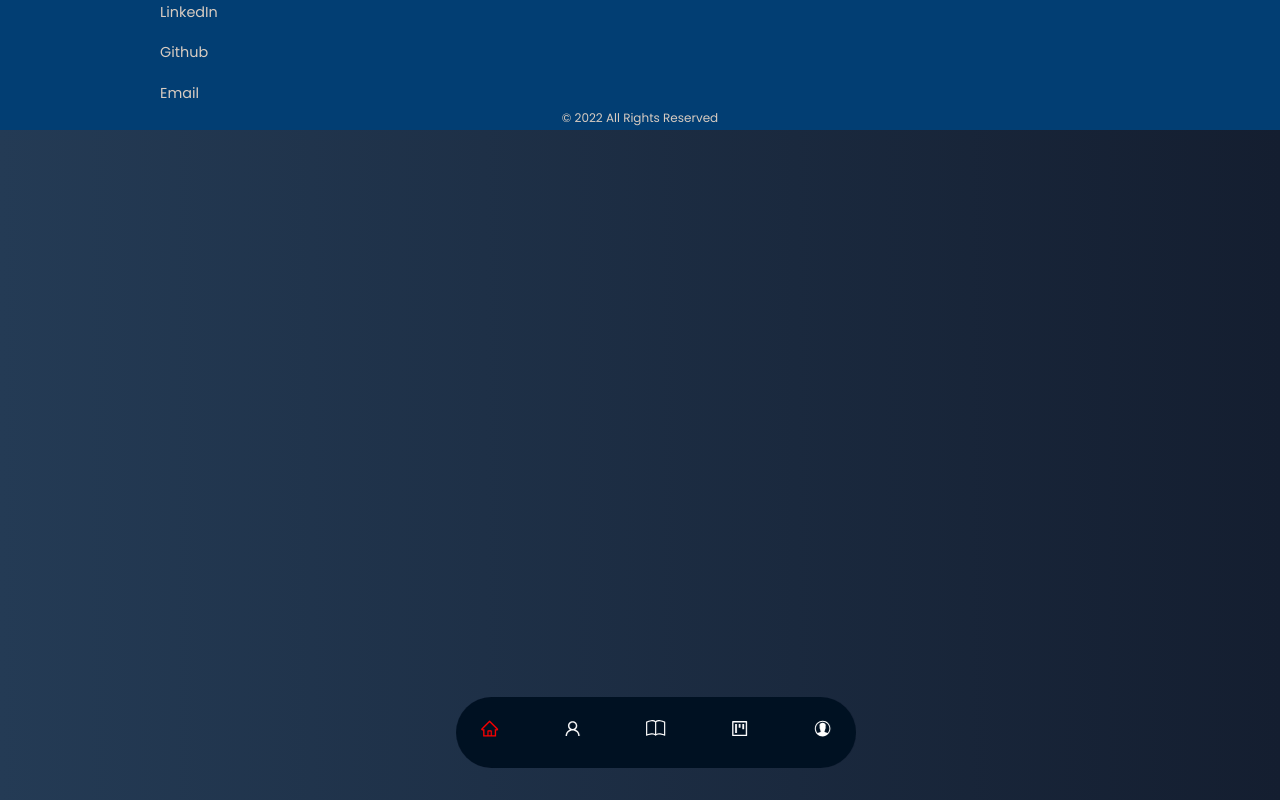
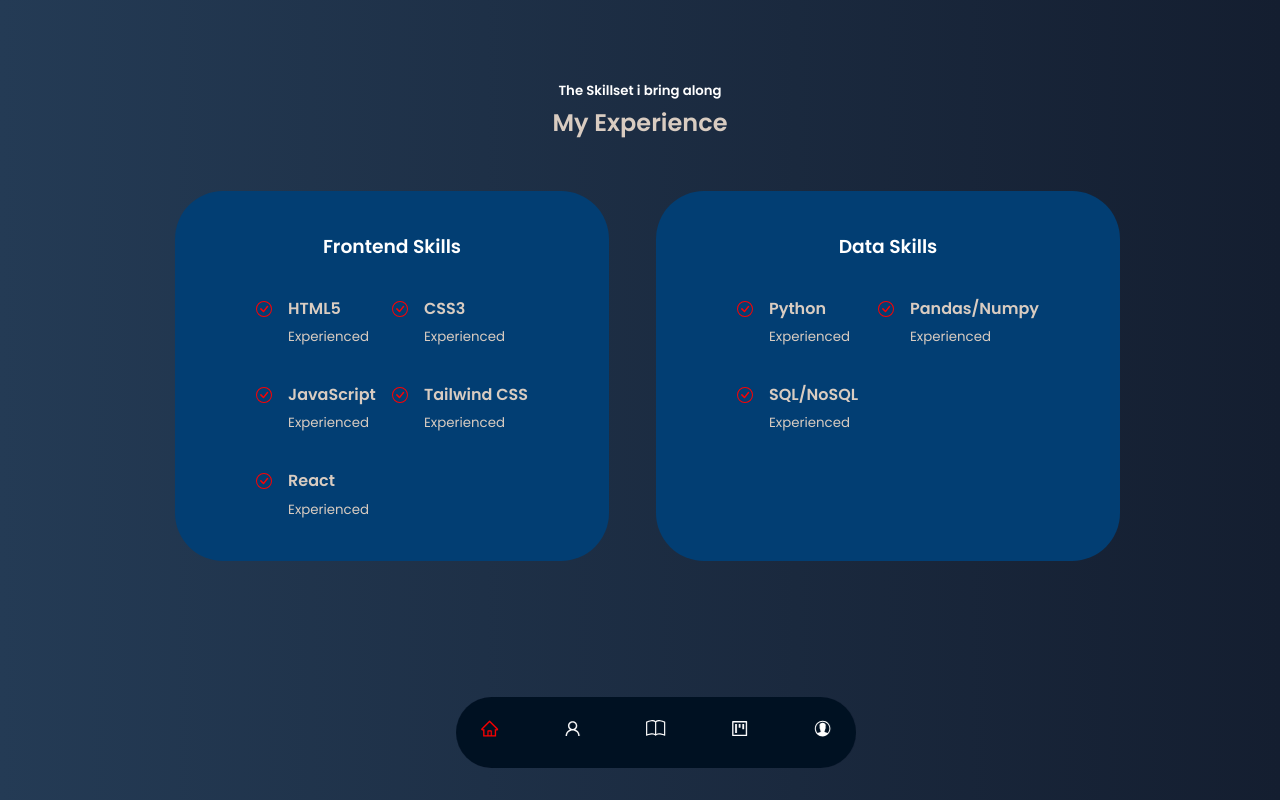
Before and after one commit to onassis28/onassis28.github.io, a React (Create React App) app: page /experience in a window 1280 px wide. Shown: the top 800 px of the page. Built offline with nearby package versions, Linux system fonts and the light colour scheme.

Commit message:
experience and project routes done

```diff
--- a/src/components/navbar/Navbar.jsx
+++ b/src/components/navbar/Navbar.jsx
@@ -14,10 +14,10 @@ const Navbar = () => {
     <nav className='nav'>
       <div className='nav__position'>
 
-<Link to='/' href="#home"onClick={() => setActive('#home')} className={active ==='#home'? 'active': ''}><AiOutlineHome/> </Link>
-<Link to='about' href="#about" onClick={() => setActive('#about')}className={active ==='#about'? 'active': ''} ><AiOutlineUser/></Link>
-<a href="#experience"onClick={() => setActive('#experience')} className={active ==='#experience'? 'active': ''}><BsBook/></a>
-<a href="#project"onClick={() => setActive('#project')} className={active ==='#project'? 'active': ''}><AiOutlineProject/></a>
+<Link to='/' onClick={() => setActive('#home')} className={active ==='#home'? 'active': ''}><AiOutlineHome/> </Link>
+<Link to='about'onClick={() => setActive('#about')}className={active ==='#about'? 'active': ''} ><AiOutlineUser/></Link>
+<Link to='experience'onClick={() => setActive('#experience')} className={active ==='#experience'? 'active': ''}><BsBook/></Link>
+<Link to='project' onClick={() => setActive('#project')} className={active ==='#project'? 'active': ''}><AiOutlineProject/></Link>
 <a href="#contact"onClick={() => setActive('#contact')} className={active ==='#contact'? 'active': ''}><IoIosContact/></a>
 </div>
 
--- a/src/components/navbar/navbar.css
+++ b/src/components/navbar/navbar.css
@@ -1,5 +1,8 @@
 .nav {
+  position: relative;
 }
+
+
 
 .nav__position {
   background: #001122;
@@ -14,6 +17,7 @@
   left: 50%;
   transform: translateX(-50%);
   bottom: 1rem;
+  z-index: 1;
   backdrop-filter: blur(15px);
 }
 
--- /dev/null
+++ b/src/components/pages/Experiencepage.jsx
@@ -0,0 +1,15 @@
+import React from 'react'
+import Experience from '../experience/Experience'
+
+const Experiencepage = () => {
+  return (
+    <>
+
+    <Experience/>
+
+
+    </>
+  )
+}
+
+export default Experiencepage
--- /dev/null
+++ b/src/components/pages/Projectpage.jsx
@@ -0,0 +1,13 @@
+import React from 'react'
+import Project from '../projects/Project'
+const Projectpage = () => {
+  return (
+    <>
+
+    <Project/>
+
+    </>
+  )
+}
+
+export default Projectpage
--- a/src/index.js
+++ b/src/index.js
@@ -6,6 +6,8 @@ import Aboutpage from "./components/pages/Aboutpage";
 import './index.css'
 import Navbar from "./components/navbar/Navbar";
 import Footer from "./components/footer/Footer";
+import Experiencepage from "./components/pages/Experiencepage";
+import Projectpage from "./components/pages/Projectpage";
 
 const root = ReactDOM.createRoot(
   document.getElementById("root")
@@ -16,6 +18,8 @@ root.render(
   <Routes>
     <Route path='/' element={<App />}/>
     <Route path='about' element={<Aboutpage/>}/>
+    <Route path='experience' element={<Experiencepage/>}/>
+    <Route path='project' element={<Projectpage/>}/>
     </Routes>
     <Footer/>
   </BrowserRouter>
```
